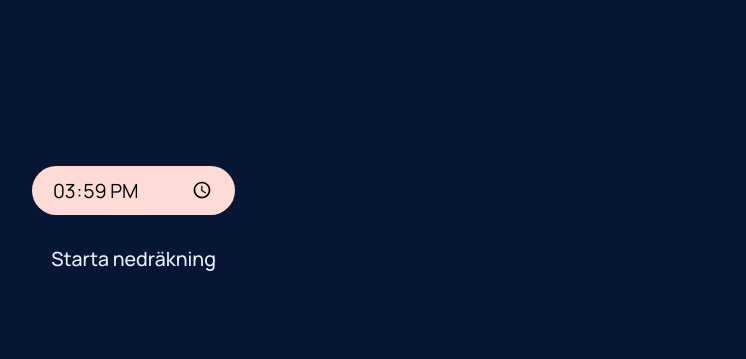
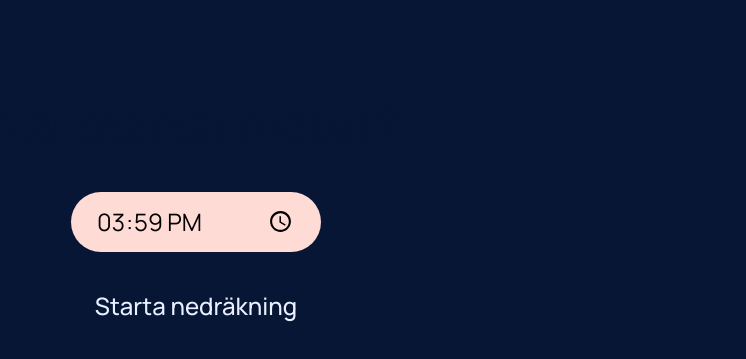
Before and after one commit to andsimdev/Pauzzz, a plain HTML site: page index.html in a window 1280 px wide. Shown: the part 137-496 px from the top of the page, without its empty margins (444-1190 px from the left). Drawn offline with Linux system fonts and the light colour scheme.

Commit message:
Test utan

```diff
--- a/style.css
+++ b/style.css
@@ -13,7 +13,7 @@
     box-sizing: border-box;
     font-family: 'Manrope', sans-serif;
     transition: .25s;
-    zoom: .95;
+    /* zoom: 1; */
 }
 
 body {
```
